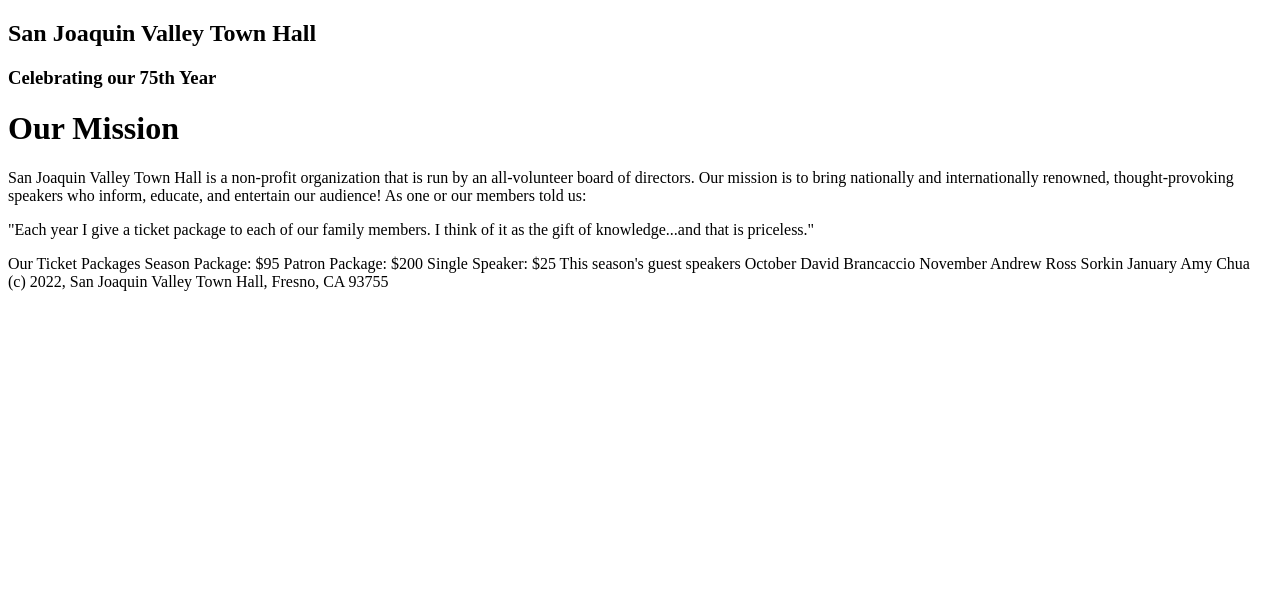
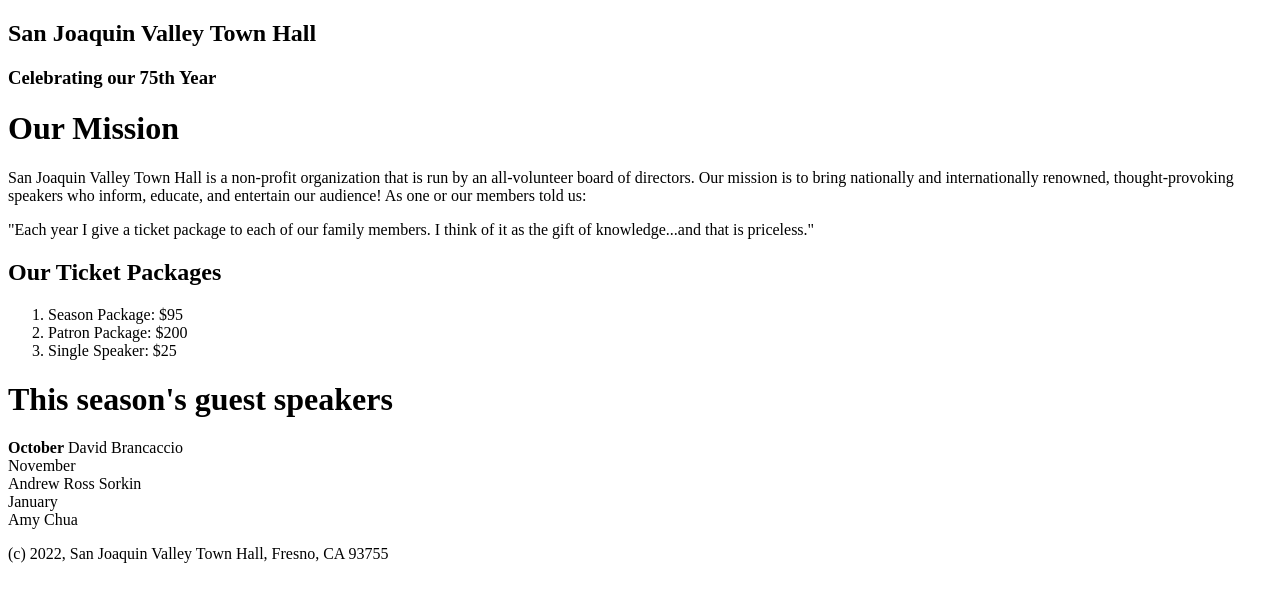
Before and after one commit to emmanuellawal/A05, a plain HTML site: page c3_index.html in a window 1280 px wide. Drawn offline with Linux system fonts and the light colour scheme.

Commit message:
try again

```diff
--- a/c3_index.html
+++ b/c3_index.html
@@ -15,34 +15,39 @@
 	<main>
 		<h1>Our Mission</h1>
 
-San Joaquin Valley Town Hall is a non-profit organization that is run by an all-volunteer board of directors. Our mission is to bring nationally and internationally renowned, thought-provoking speakers who inform, educate, and entertain our audience! As one or our members told us:
-
 		<p>
-	"Each year I give a ticket package to each of our family members. I think of it as the gift of knowledge...and that is priceless."
+			San Joaquin Valley Town Hall is a non-profit organization that is run by an all-volunteer board of
+			directors. Our mission is to bring nationally and internationally renowned, thought-provoking speakers who
+			inform, educate, and entertain our audience! As one or our members told us:
+		</p>
+		<p>
+			"Each year I give a ticket package to each of our family members. I think of it as the gift of
+			knowledge...and that is priceless."
 		</p>
 
-Our Ticket Packages
+		<h2>Our Ticket Packages</h2>
+		<ol>
+			<li>Season Package: $95</li>
+			<li>Patron Package: $200</li>
+			<li>Single Speaker: $25</li>
+		</ol>
 
-Season Package: $95
-Patron Package: $200
-Single Speaker: $25
+		<h1>This season's guest speakers</h1>
+		<div>
+			<strong> October</strong>
+			<a>David </a> Brancaccio
+
+			<div>November</div>
+			<div>Andrew Ross Sorkin</div>
 
 
-This season's guest speakers
-
-October
-David Brancaccio
-
-November
-Andrew Ross Sorkin
-
-January
-Amy Chua
-
+			<div>January</div>
+			<div>Amy Chua</div>
 	</main>
 
 	<footer>
-		(c) 2022, San Joaquin Valley Town Hall, Fresno, CA 93755
+		<p>(c) 2022, San Joaquin Valley Town Hall, Fresno, CA 93755</p>
 	</footer>
 </body>
+
 </html>
```
Lines whose indentation alone changed are shown as unchanged.
